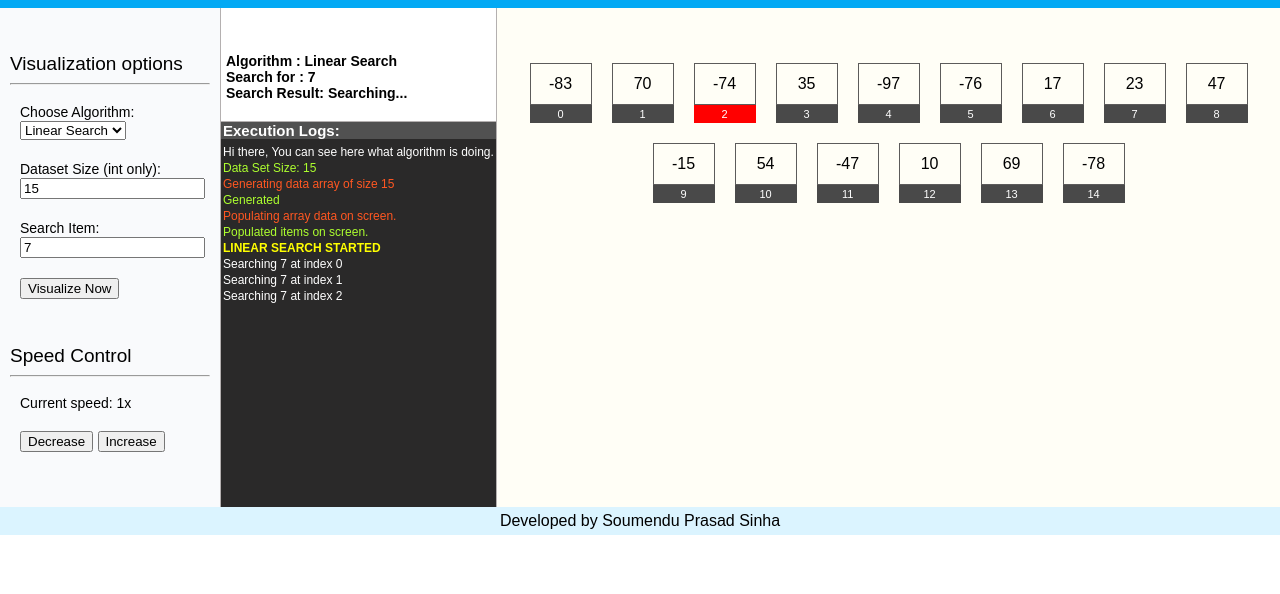
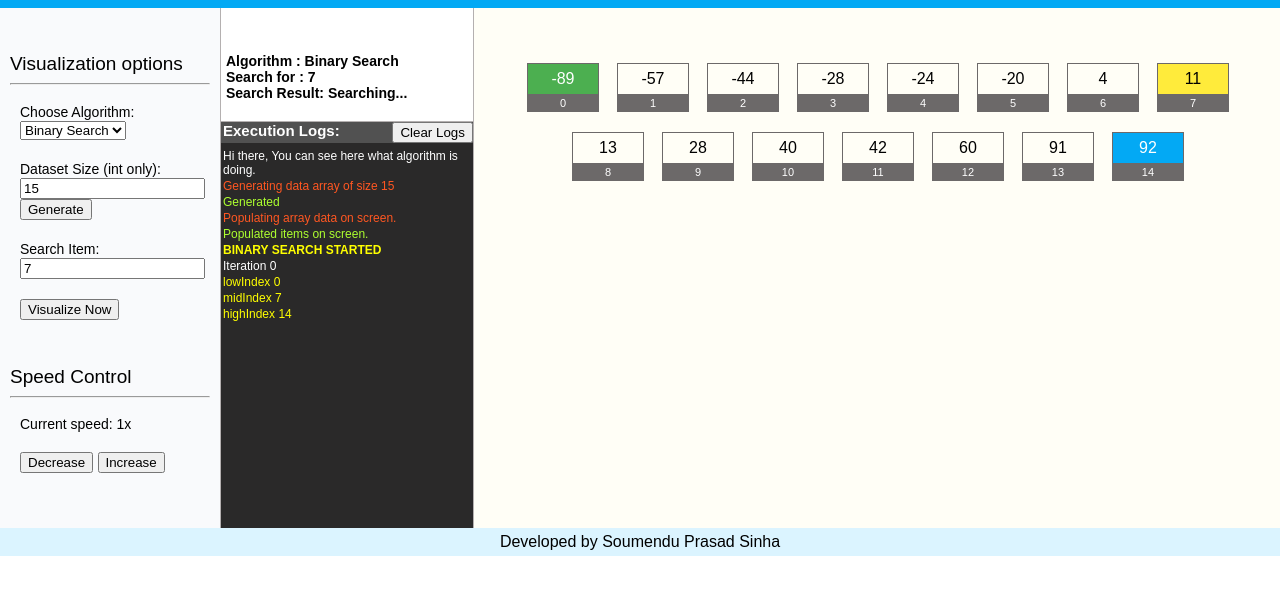
Before and after one commit to soumsps/algo-visualizer, a plain HTML site: page src/index.html in a window 1280 px wide. Both pictures are taken after a click on the button "Visualize Now". Shown: the part 46-640 px from the top of the page. Drawn offline with Linux system fonts and the light colour scheme.

Commit message:
code refactoring for  more orgainised use of color and few bug fixes

```diff
--- a/src/css/styles.css
+++ b/src/css/styles.css
@@ -69,7 +69,7 @@ Algorithm Options CSS
 */
 
 .logger-panel {
-  width: 450px;
+  width: 400px;
   /* height: 100%; */
   padding: 45px 0px 00px 0px;
   display: flex;
@@ -93,8 +93,14 @@ Algorithm Options CSS
   height: 100%;
 }
 
+.lp-logs-head {
+  background-color: #515151;
+  display: flex;
+  flex-direction: row;
+  justify-content: space-between;
+}
+
 .lp-logs-title {
-  background-color: #515151;
   color: white;
   font-weight: 600;
   font-size: 15px;
@@ -111,6 +117,9 @@ Algorithm Options CSS
   padding-bottom: 5px;
   max-height: 600px;
   overflow: overlay;
+}
+
+.lp-clear-log {
 }
 
 .lp-el-text {
@@ -137,21 +146,25 @@ Algorithm Options CSS
 
 .item-group {
   margin: 10px;
+  width: 70px;
 }
 
 .item-value {
-  border: 1px #5c5b5b solid;
-  height: 40px;
-  width: 60px;
+  border: 1px #6c6969 solid;
+  border-bottom: none;
+  height: 30px;
+  width: 100%;
   display: flex;
   align-items: center;
   justify-content: center;
 }
 
 .item-index {
-  background-color: #494949;
+  background-color: #6c6969;
+  border: 1px #6c6969 solid;
   color: white;
-  padding: 3px 6px;
+  padding: 2px 0px;
+  width: 100%;
   font-size: 11px;
   display: flex;
   align-items: center;
--- a/src/index.html
+++ b/src/index.html
@@ -32,7 +32,7 @@
             ><br />
             <span>
               <input type="text" id="data-set-size" name="data-set-size" />
-              <button type="button" onclick="dataSetSizeChange()" hidden>Set</button>
+              <button type="button" onclick="dataSetSizeChange()">Generate</button>
             </span>
           </div>
 
@@ -71,7 +71,11 @@
           </div>
         </div>
         <div class="lp-logs">
-          <div class="lp-logs-title">Execution Logs:</div>
+          <div class="lp-logs-head">
+            <span class="lp-logs-title">Execution Logs:</span>
+            <button class="lp-clear-log" onclick="clearLogs()">Clear Logs</button>
+          </div>
+
           <div id="lp-el-content" class="lp-el-content">
             <!-- Generated by Javascript-->
             <span class="lp-el-text"
@@ -87,17 +91,12 @@
         </div>
 
         <div id="animation-box" class="animation-box">
-          <div class="item-group" id="index-2">
+          <div class="item-group" id="index-2" hidden>
             <div class="item-value">67</div>
             <div class="item-index">2</div>
           </div>
 
-          <div class="item-group" id="index-2">
-            <div class="item-value">67</div>
-            <div class="item-index">2</div>
-          </div>
-
-          <div class="item-group" id="index-2">
+          <div class="item-group" id="index-2" hidden>
             <div class="item-value">67</div>
             <div class="item-index">2</div>
           </div>
--- a/src/js/binary-search.js
+++ b/src/js/binary-search.js
@@ -19,9 +19,9 @@ const binarySearch = async (arr = arrayData, elmToFind = searchedItem) => {
   // Binary search logic
 
   let lowIndex = 0;
-  await binarySearchIndexMarker(lowIndex, "green");
+  await binarySearchIndexMarker(lowIndex, "low");
   let highIndex = arr.length - 1;
-  await binarySearchIndexMarker(highIndex, "blue");
+  await binarySearchIndexMarker(highIndex, "high");
   let midIndex = -1;
   let iterationCount = 0;
 
@@ -29,9 +29,10 @@ const binarySearch = async (arr = arrayData, elmToFind = searchedItem) => {
     midIndex = Math.floor((lowIndex + highIndex) / 2);
     logger(`Iteration ${iterationCount++}`);
     logger(`lowIndex ${lowIndex}`, "yellow");
+    logger(`midIndex ${midIndex}`, "yellow");
     logger(`highIndex ${highIndex}`, "yellow");
-    logger(`midIndex ${midIndex}`, "yellow");
-    await binarySearchIndexMarker(midIndex, "orange");
+
+    await binarySearchIndexMarker(midIndex, "mid");
     logger(`Searching ${elmToFind} at index ${midIndex}`);
     await binarySearchCurrentIndex(midIndex);
     if (arr[midIndex] == elmToFind) {
@@ -40,11 +41,11 @@ const binarySearch = async (arr = arrayData, elmToFind = searchedItem) => {
     } else if (arr[midIndex] < elmToFind) {
       await binarySearchIndexResetMarker(lowIndex);
       lowIndex = midIndex + 1;
-      await binarySearchIndexMarker(lowIndex, "green");
+      await binarySearchIndexMarker(lowIndex, "low");
     } else {
       await binarySearchIndexResetMarker(highIndex);
       highIndex = midIndex - 1;
-      await binarySearchIndexMarker(highIndex, "blue");
+      await binarySearchIndexMarker(highIndex, "high");
     }
 
     await binarySearchIndexResetMarker(midIndex);
@@ -56,6 +57,7 @@ const binarySearch = async (arr = arrayData, elmToFind = searchedItem) => {
   if (foundAt != -1) {
     console.log("Searched Item found at index:", foundAt);
     setSearchResult(`Found at index ${foundAt}`);
+    binarySearchFoundAtIndex(foundAt);
     logger(`Searched item found at index ${foundAt}`, "greenyellow");
   } else {
     console.log("Searched Item not found!");
@@ -67,17 +69,37 @@ const binarySearch = async (arr = arrayData, elmToFind = searchedItem) => {
 const binarySearchCurrentIndex = index => {
   return new Promise(async (resolve, reject) => {
     let indexDiv = document.getElementById(`index-${index}`).childNodes[1];
-    indexDiv.style.background = "red";
+    indexDiv.style.backgroundColor = colorData[algoSelected]["currIndexColor"]["bgColor"];
+    indexDiv.style.borderColor = colorData[algoSelected]["currIndexColor"]["bgColor"];
+    indexDiv.style.color = colorData[algoSelected]["currIndexColor"]["fontColor"];
     await sleep(1000);
-    indexDiv.style.background = "#494949";
+    indexDiv.style.backgroundColor = colorData["defaultColor"]["index"]["bgColor"];
+    indexDiv.style.borderColor = colorData["defaultColor"]["index"]["borderColor"];
+    indexDiv.style.color = colorData["defaultColor"]["index"]["fontColor"];
     resolve(true);
   });
 };
 
-const binarySearchIndexMarker = (index, color) => {
+/**
+ * possible value of indexType : low, mid, high
+ */
+const binarySearchIndexMarker = (index, indexType) => {
   return new Promise(async (resolve, reject) => {
-    let indexDiv = document.getElementById(`index-${index}`).childNodes[1];
-    indexDiv.style.background = color;
+    let indexDiv = document.getElementById(`index-${index}`).childNodes[0];
+    if (indexType === "low") {
+      indexDiv.style.backgroundColor =
+        colorData[algoSelected]["lowIndexColor"]["bgColor"];
+      indexDiv.style.color = colorData[algoSelected]["lowIndexColor"]["fontColor"];
+    } else if (indexType === "mid") {
+      indexDiv.style.backgroundColor =
+        colorData[algoSelected]["midIndexColor"]["bgColor"];
+      indexDiv.style.color = colorData[algoSelected]["midIndexColor"]["fontColor"];
+    } else if (indexType === "high") {
+      indexDiv.style.backgroundColor =
+        colorData[algoSelected]["highIndexColor"]["bgColor"];
+      indexDiv.style.color = colorData[algoSelected]["highIndexColor"]["fontColor"];
+    }
+
     await sleep(1000);
     resolve(true);
   });
@@ -85,8 +107,19 @@ const binarySearchIndexMarker = (index, color) => {
 
 const binarySearchIndexResetMarker = index => {
   return new Promise((resolve, reject) => {
-    let indexDiv = document.getElementById(`index-${index}`).childNodes[1];
-    indexDiv.style.background = "#494949";
+    let indexDiv = document.getElementById(`index-${index}`).childNodes[0];
+    indexDiv.style.background = colorData["defaultColor"]["value"]["bgColor"];
+    indexDiv.style.color = colorData["defaultColor"]["value"]["fontColor"];
     resolve(true);
   });
 };
+
+const binarySearchFoundAtIndex = ind => {
+  return new Promise((resolve, reject) => {
+    let indexDiv = document.getElementById(`index-${ind}`).childNodes[0];
+    indexDiv.style.backgroundColor =
+      colorData[algoSelected]["foundAtValueColor"]["bgColor"];
+    //indexDiv.style.borderColor = colorData[algoSelected]["foundAtValueColor"]["bgColor"];
+    resolve(true);
+  });
+};
--- a/src/js/linear-search.js
+++ b/src/js/linear-search.js
@@ -19,7 +19,6 @@ const linearSearch = async (arr = arrayData, elmToFind = searchedItem) => {
   for (let i = 0; i < arr.length; i++) {
     logger(`Searching ${elmToFind} at index ${i}`);
     await linearSearchCurrentIndex(i);
-    console.log("searching at index: ", i);
     if (arr[i] === elmToFind) {
       foundAt = i;
       break;
@@ -28,11 +27,10 @@ const linearSearch = async (arr = arrayData, elmToFind = searchedItem) => {
 
   // result display
   if (foundAt != -1) {
-    console.log("Searched Item found at index:", foundAt);
     setSearchResult(`Found at index ${foundAt}`);
+    linearSearchFoundAtIndex(foundAt);
     logger(`Searched item found at index ${foundAt}`, "greenyellow");
   } else {
-    console.log("Searched Item not found!");
     setSearchResult(`Not found`);
     logger(`Searched item not found`, "red");
   }
@@ -41,9 +39,23 @@ const linearSearch = async (arr = arrayData, elmToFind = searchedItem) => {
 const linearSearchCurrentIndex = index => {
   return new Promise(async (resolve, reject) => {
     let indexDiv = document.getElementById(`index-${index}`).childNodes[1];
-    indexDiv.style.background = "red";
+    indexDiv.style.backgroundColor = colorData[algoSelected]["currIndexColor"]["bgColor"];
+    indexDiv.style.borderColor = colorData[algoSelected]["currIndexColor"]["bgColor"];
+    indexDiv.style.color = colorData[algoSelected]["currIndexColor"]["fontColor"];
     await sleep(500);
-    indexDiv.style.background = "#494949";
+    indexDiv.style.backgroundColor = colorData["defaultColor"]["index"]["bgColor"];
+    indexDiv.style.borderColor = colorData["defaultColor"]["index"]["borderColor"];
+    indexDiv.style.color = colorData["defaultColor"]["index"]["fontColor"];
     resolve(true);
   });
 };
+
+const linearSearchFoundAtIndex = ind => {
+  return new Promise((resolve, reject) => {
+    let indexDiv = document.getElementById(`index-${ind}`).childNodes[0];
+    indexDiv.style.backgroundColor =
+      colorData[algoSelected]["foundAtValueColor"]["bgColor"];
+    //indexDiv.style.borderColor = colorData[algoSelected]["foundAtValueColor"]["bgColor"];
+    resolve(true);
+  });
+};
--- a/src/js/script.js
+++ b/src/js/script.js
@@ -1,5 +1,5 @@
 // default configuration
-let algoSelected = "id_1";
+let algoSelected = "id_2";
 let dataSetSize = "15";
 let searchedItem = "7";
 let visualizerRunning = false;
@@ -16,6 +16,26 @@ const algoData = {
   id_2: { name: "Binary Search", isSorted: true, isSearchItemReq: true },
   id_3: { name: "Selection Sort", isSorted: false, isSearchItemReq: false },
   id_4: { name: "Bubble Sort", isSorted: false, isSearchItemReq: false }
+};
+
+const colorData = {
+  defaultColor: {
+    index: { bgColor: "#6c6969", borderColor: "#6c6969", fontColor: "#fff" },
+    value: { bgColor: "none", borderColor: "#6c6969", fontColor: "#000" }
+  },
+  id_1: {
+    name: "Linear Search",
+    currIndexColor: { descTxt: "Current index", bgColor: "#f44336", fontColor: "#fff" },
+    foundAtValueColor: { descTxt: "Found Item", bgColor: "#d6e260", fontColor: "#000" }
+  },
+  id_2: {
+    name: "Binary Search",
+    currIndexColor: { descTxt: "Current index", bgColor: "#f44336", fontColor: "#fff" },
+    lowIndexColor: { descTxt: "Low index", bgColor: "#4caf50", fontColor: "#fff" },
+    midIndexColor: { descTxt: "Middle index", bgColor: "#ffeb3b", fontColor: "#000" },
+    highIndexColor: { descTxt: "High index", bgColor: "#03a9f4", fontColor: "#fff" },
+    foundAtValueColor: { descTxt: "Found Item", bgColor: "#d6e260", fontColor: "#000" }
+  }
 };
 
 window.onload = () => {
@@ -60,6 +80,7 @@ const loadDefaultConfig = async () => {
  * To generate new random array
  */
 const randomArrayDataGen = async (count, sort = algoData[algoSelected].isSorted) => {
+  logger(`Generating data array of size ${dataSetSize}`, "#ff5722");
   // resettting old array
   arrayData.length = 0;
 
@@ -77,10 +98,17 @@ const randomArrayDataGen = async (count, sort = algoData[algoSelected].isSorted)
     arrayData.sort((a, b) => a - b);
   }
 
+  await sleep(500);
+  logger(`Generated`, "greenyellow");
+  await sleep(50);
   console.log("arrayData: ", arrayData);
 };
 
+/**
+ * helper function to generate array items on frontend
+ */
 const generateArrayElementsFrontend = async () => {
+  logger(`Populating array data on screen.`, "#ff5722");
   resetAnimationBox();
 
   for (let i = 0; i < arrayData.length; i++) {
@@ -103,42 +131,44 @@ const generateArrayElementsFrontend = async () => {
 
     await sleep(10);
   }
+
+  await sleep(500);
+  logger(`Populated items on screen.`, "greenyellow");
+  await sleep(200);
 };
 
 /**
  * This function is called when user changes currently selected algorithm
  */
-const algoChange = () => {
+const algoChange = async () => {
+  if (visualizerRunning) {
+    logger(
+      `Visualizer busy, changes will take effect after finishing current task.`,
+      "#ff5722"
+    );
+    return 0;
+  }
   console.log("algo changed");
-
   algoSelected = document.getElementById("algo-selector").value;
-
   // logging changes
   logger(`${algoData[algoSelected].name} Algorithm selected`, "greenyellow");
 
+  // Resetting all Error message on frontend
+  resetErrorMsg();
+  console.log("New Algo selected: ", algoSelected);
+  setAVStatusDiv();
+  await dataSetSizeChange();
+};
+
+const dataSetSizeChange = async () => {
   if (visualizerRunning) {
+    logger(`Visualizer busy, Can't generate right now`, "#ff5722");
     return 0;
   }
-  // Resetting all Error message on frontend
-  resetErrorMsg();
-
-  console.log("New Algo selected: ", algoSelected);
-
-  setAVStatusDiv();
-};
-
-const dataSetSizeChange = () => {
   console.log("data set changed Clicked");
-
   dataSetSize = parseInt(document.getElementById("data-set-size").value);
-
   // logging changes
   logger(`Data Set Size: ${dataSetSize}`, "greenyellow");
-
-  if (visualizerRunning) {
-    return 0;
-  }
-
   // Resetting all Error message on frontend
   resetErrorMsg();
 
@@ -150,6 +180,10 @@ const dataSetSizeChange = () => {
     resetAnimationBox();
     return 0;
   }
+
+  await randomArrayDataGen(dataSetSize);
+  // generating new set of array elements on frontend
+  await generateArrayElementsFrontend();
 };
 
 const setSearchedItem = () => {
@@ -160,30 +194,15 @@ const setSearchedItem = () => {
 const visualizeNow = async () => {
   console.log("Visualize now clicked");
   if (visualizerRunning) {
-    logger(`System Busy, Please wait.`, "#ff5722");
+    logger(`Visualizer busy, Please wait.`, "#ff5722");
     return 0;
   }
-
-  await dataSetSizeChange();
-
-  logger(`Generating data array of size ${dataSetSize}`, "#ff5722");
-  await randomArrayDataGen(dataSetSize);
-  await sleep(1000);
-  logger(`Generated`, "greenyellow");
   // Resetting all Error message on frontend
   resetErrorMsg();
-
   // setting user searched item to our global variable
   setSearchedItem();
-
-  // generating new set of array elements on frontend
-  logger(`Populating array data on screen.`, "#ff5722");
-  await generateArrayElementsFrontend();
-  await sleep(500);
-  logger(`Populated items on screen.`, "greenyellow");
-
   setAVStatusDiv();
-
+  await resetHighlightedDivs();
   visualizerRunning = true;
 
   if (algoSelected === "id_1") {
@@ -276,6 +295,14 @@ const logger = (msg, color = "white", fontWeight = 500) => {
 };
 
 /**
+ * Helper function to delete all logs generated by user
+ */
+const clearLogs = () => {
+  let logContentDiv = document.getElementById("lp-el-content");
+  logContentDiv.innerHTML = "";
+};
+
+/**
  * helper function to reset log content area
  */
 const resetLoggerContent = () => {
@@ -288,6 +315,28 @@ const resetLoggerContent = () => {
  */
 const sleep = (time = 200) => {
   return new Promise(resolve => setTimeout(() => resolve(true), time / speedFactor));
+};
+
+/**
+ * Helper function to reset any color set by any algorithm
+ * that executed previously
+ */
+const resetHighlightedDivs = (arr = arrayData) => {
+  return new Promise((resolve, reject) => {
+    for (let i = 0; i < arr.length; i++) {
+      let valueDiv = document.getElementById(`index-${i}`).childNodes[0];
+      valueDiv.style.background = colorData["defaultColor"]["value"]["bgColor"];
+      valueDiv.style.borderColor = colorData["defaultColor"]["value"]["borderColor"];
+      valueDiv.style.color = colorData["defaultColor"]["value"]["fontColor"];
+
+      let indexDiv = document.getElementById(`index-${i}`).childNodes[1];
+      indexDiv.style.background = colorData["defaultColor"]["index"]["bgColor"];
+      indexDiv.style.borderColor = colorData["defaultColor"]["index"]["borderColor"];
+      indexDiv.style.color = colorData["defaultColor"]["index"]["fontColor"];
+    }
+
+    resolve(true);
+  });
 };
 
 /**
```
